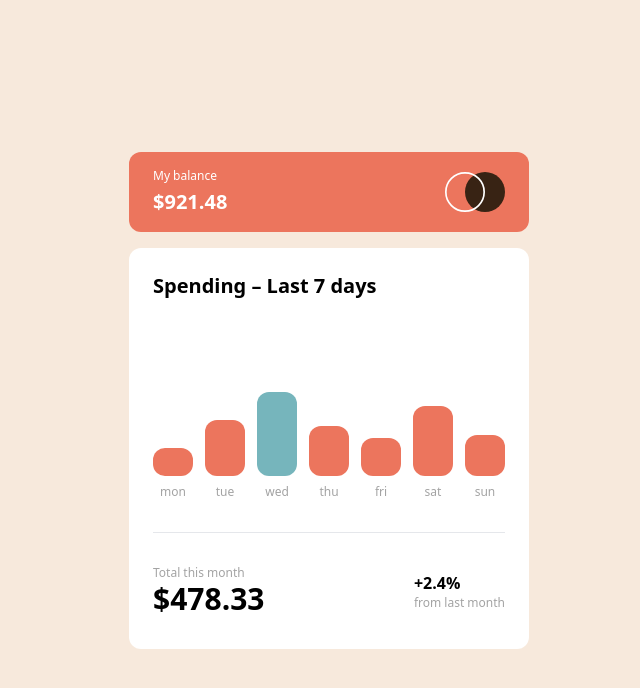
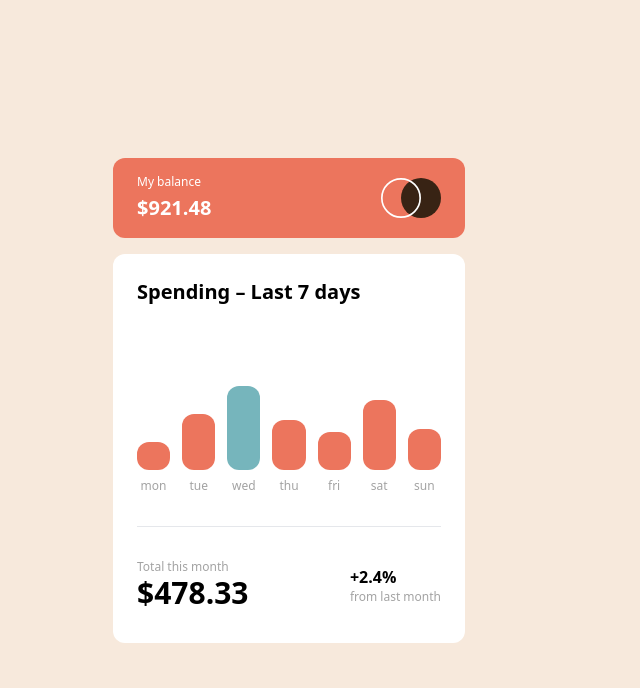
Before and after one commit to dominikrubroeder/expenses-chart-component-website, a Next.js app: page / in a window 1280 px wide. Shown: the top 688 px of the page, without its empty margins (351-991 px from the left). Built offline with nearby package versions, Linux system fonts and the light colour scheme.

Commit message:
Refine animations and transitions

```diff
--- a/pages/index.tsx
+++ b/pages/index.tsx
@@ -15,8 +15,8 @@
       </Head>
 
       <main className="flex items-center justify-center min-h-screen bg-app-sand">
-        <div className="max-w-xs w-full grid gap-4">
-          <header className="flex items-center gap-2 py-4 px-6 bg-app-orange rounded-xl">
+        <div className="max-w-sm w-full grid gap-4 p-4">
+          <header className="flex items-center gap-2 flex-wrap py-4 px-6 bg-app-orange rounded-xl z-10 opacity-0 invisible animate-fadeUp animation-delay-1000">
             <div className="grid gap-1 flex-1 text-white">
               <h6 className="text-xs">My balance</h6>
               <h2 className="text-xl font-semibold">$921.48</h2>
@@ -25,14 +25,19 @@
             <Image src="/images/logo.svg" width={60} height={40} alt="Logo" />
           </header>
 
-          <div className="bg-white rounded-xl pb-8 pt-6 px-6">
-            <h2 className="font-semibold text-xl mb-4">
+          <div className="bg-white rounded-xl pb-8 pt-6 px-6 z-20">
+            <h2 className="font-semibold text-xl mb-1">
               Spending – Last 7 days
             </h2>
 
-            <div className="w-full flex gap-3">
+            <div className="relative w-full flex justify-between gap-3">
               {chartData.map((item, index) => (
-                <div key={index} className="group text-center w-10">
+                <div key={index} className="group w-full">
+                  <p className="absolute left-0 top-0 grid gap-0 invisible opacity-0 transition-all group-hover:opacity-100 group-hover:visible">
+                    <span className="text-md leading-none">{item.amount}%</span>
+                    <span className="text-xs text-neutral-400">{item.day}</span>
+                  </p>
+                  <div className="text-center">
                     <div
                       className={`flex justify-end flex-col mb-2 h-40 w-full rounded-xl ${
                         highest === item.amount
@@ -47,13 +52,10 @@
                             : 'bg-app-orange'
                         } rounded-xl transition-all animate-growHeight hover:scale-105`}
                         style={{ height: `${item.amount}%` }}
-                    >
-                      <p className="text-white text-xl invisible opacity-0 transition-all rotate-90 group-hover:opacity-100 group-hover:visible">
-                        {item.amount}%
-                      </p>
-                    </div>
+                      ></div>
                     </div>
                     <p className="text-xs text-neutral-400">{item.day}</p>
+                  </div>
                 </div>
               ))}
             </div>
```
Lines whose indentation alone changed are shown as unchanged.
